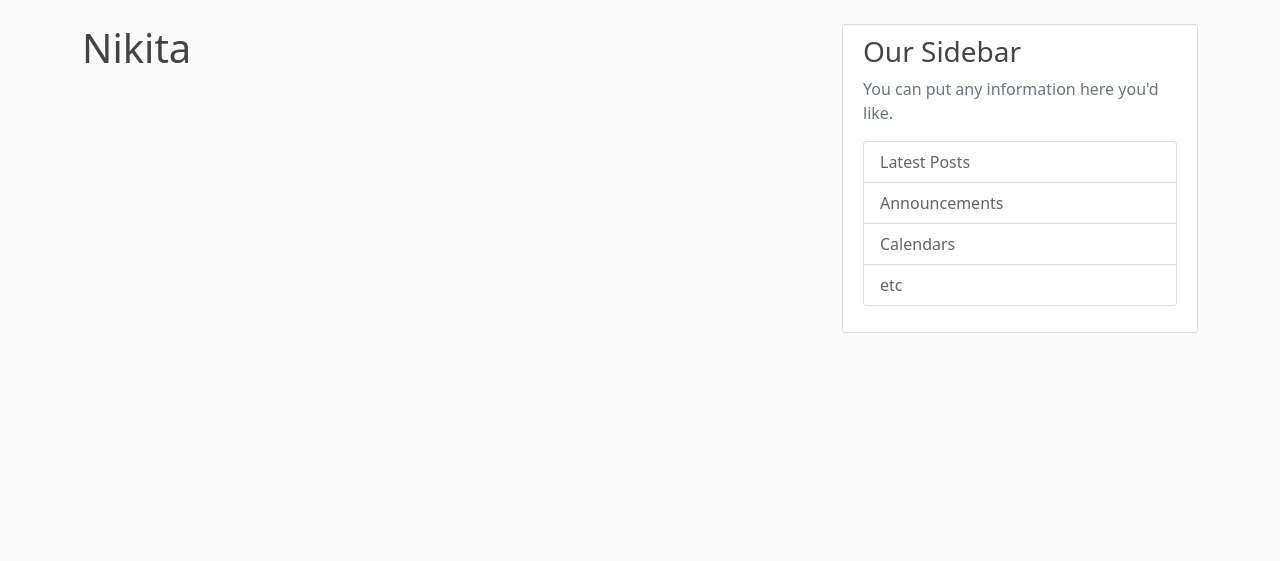
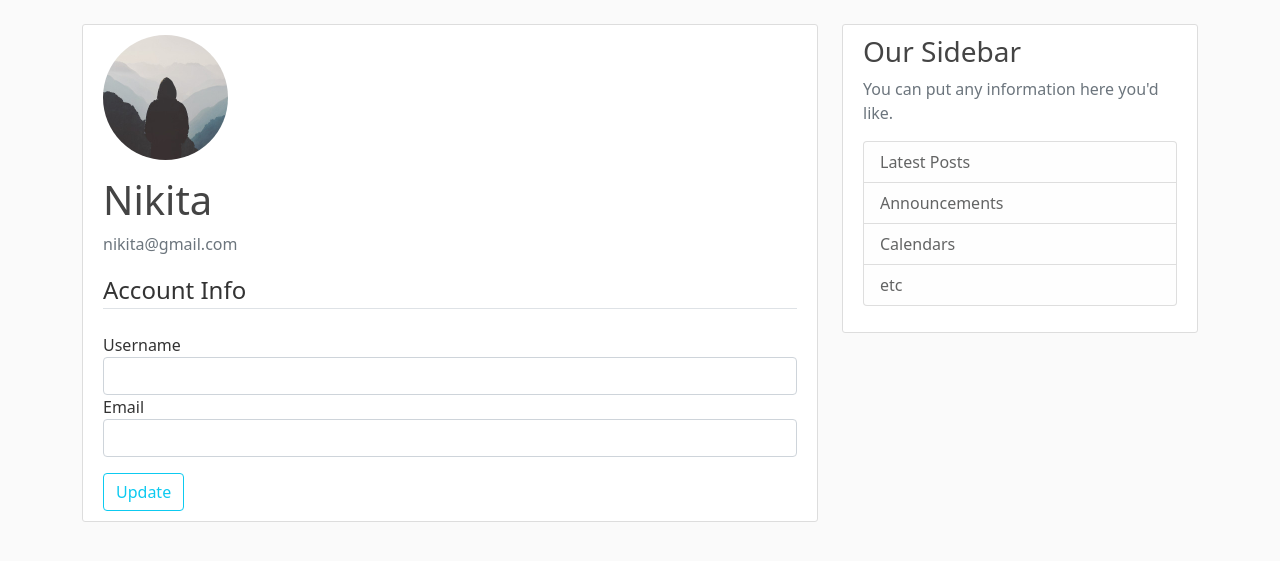
Before and after one commit to NikitaDanila/flask-tutorial, a Flask app: page /account in a window 1280 px wide. Shown: the part 56-617 px from the top of the page. Run offline with Flask 2, Linux system fonts and the light colour scheme; a user stored in the database is signed in.

Commit message:
Video 7 not finished min 20:42

```diff
--- a/flaskblog/forms.py
+++ b/flaskblog/forms.py
@@ -1,4 +1,5 @@
 from flask_wtf import FlaskForm
+from flask_login import current_user
 from wtforms import StringField, PasswordField, SubmitField, BooleanField
 from wtforms.validators import DataRequired, Length, Email, EqualTo, ValidationError
 from flaskblog.models import User
@@ -31,3 +32,24 @@ class LoginForm(FlaskForm):
     password = PasswordField('Password', validators=[DataRequired()])
     remember = BooleanField('Remember Me')
     submit = SubmitField('Login')
+
+
+class UpdateAccountForm(FlaskForm):
+    username = StringField('Username',
+                           validators=[DataRequired(), Length(min=2, max=20)])
+    email = StringField('Email',
+                        validators=[DataRequired(), Email()])
+
+    submit = SubmitField('Update')
+
+    def validate_username(self, username):
+        if username.data != current_user.username:
+            user = User.query.filter_by(username=username.data).first()
+        if user:
+            raise ValidationError('That username is taken')
+
+    def validate_email(self, email):
+        if email.data != current_user.email:
+            user = User.query.filter_by(email=email.data).first()
+        if user:
+            raise ValidationError('That email is taken')
--- a/flaskblog/routes.py
+++ b/flaskblog/routes.py
@@ -1,6 +1,6 @@
 from flask import render_template, url_for, flash, redirect, request
 from flaskblog import app, bcrypt, db
-from flaskblog.forms import RegistrationForm, LoginForm
+from flaskblog.forms import RegistrationForm, LoginForm, UpdateAccountForm
 from flaskblog.models import User, Post
 from flask_login import login_user, current_user, logout_user, login_required
 
@@ -70,7 +70,19 @@ def logout():
     return redirect(url_for('home'))
 
 
-@app.route("/account")
+@app.route("/account", methods=['GET', 'POST'])
 @login_required
 def account():
-    return render_template('account.html', title='Account')
+    form = UpdateAccountForm()
+    if form.validate_on_submit():
+        current_user.username = form.username.data
+        current_user.email = form.email.data
+        db.session.commit()
+        flash('Your account has been updated', 'success')
+        return redirect(url_for('account'))
+    elif request.method == 'GET':
+        form.username.data == current_user.username
+        form.email.data == current_user.email
+    image_file = url_for('static', filename='profile_pics/' + current_user.image_file)
+    return render_template('account.html', title='Account',
+                            image_file=image_file, form=form)
--- a/flaskblog/templates/account.html
+++ b/flaskblog/templates/account.html
@@ -1,4 +1,50 @@
 {% extends "layouts.html" %}
 {% block content %}
-<h1>{{ current_user.username }}</h1>
+<div class="content-section">
+    <div class="media">
+        <img class="rounded-circle account-img" src={{ image_file }}>
+        <div class="media-body">
+            <h2 class="account-heading">{{ current_user.username }}</h2>
+            <p class="text-secondary">{{ current_user.email }}</p>
+        </div>
+    </div>
+    <form method="POST" action="">
+        {{ form.hidden_tag() }}
+        <fieldset class="form-group">
+            <legend class="border-bottom mb-4">Account Info</legend>
+            <div class="form-group">
+                {{ form.username.label(class="form-control-label") }}
+
+                {% if form.username.errors %}
+                {{form.username(class="from-control form-control-lg is-invalid")}}
+                <div class="invalid-feedback">
+                    {% for error in form.username.errors %}
+                    <span>{{ error }}</span>
+                    {% endfor %}
+                </div>
+                {% else %}
+                {{ form.username(class="form-control form-contol-lg") }}
+                {% endif %}
+
+
+            </div>
+            <div class="form-group">
+                {{ form.email.label(class="form-control-label") }}
+                {% if form.email.errors %}
+                {{form.email(class="from-control form-control-lg is-invalid")}}
+                <div class="invalid-feedback">
+                    {% for error in form.email.errors %}
+                    <span>{{ error }}</span>
+                    {% endfor %}
+                </div>
+                {% else %}
+                {{ form.email(class="form-control form-contol-lg") }}
+                {% endif %}
+            </div>
+        </fieldset>
+        <div class="form-group pt-3">
+            {{ form.submit(class="btn btn-outline-info") }}
+        </div>
+    </form>
+</div>
 {% endblock content %}
```
Also changed, not shown: flaskblog/site.db, flaskblog/static/profile_pics/default.jpg (added), 1 other file.
